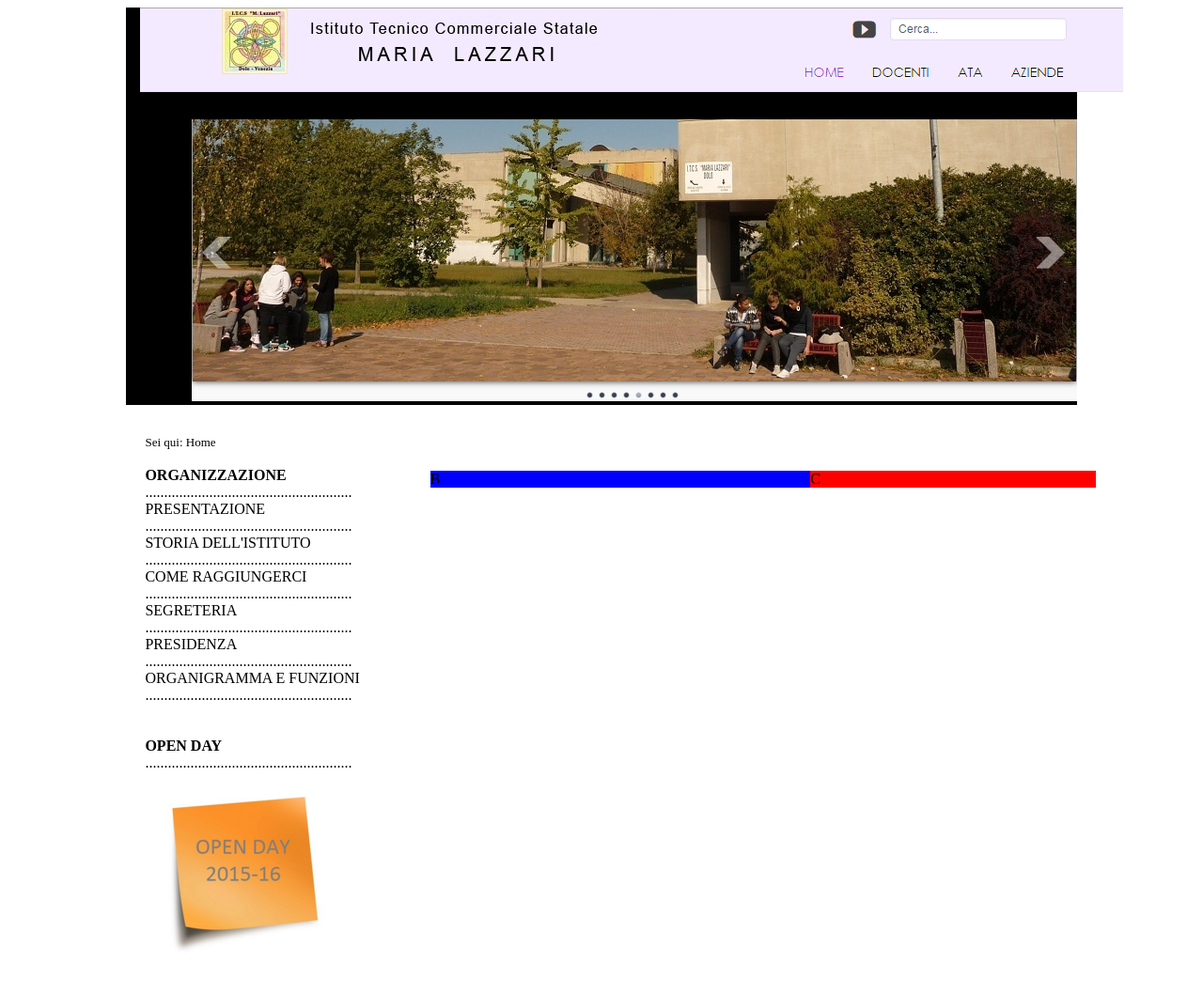
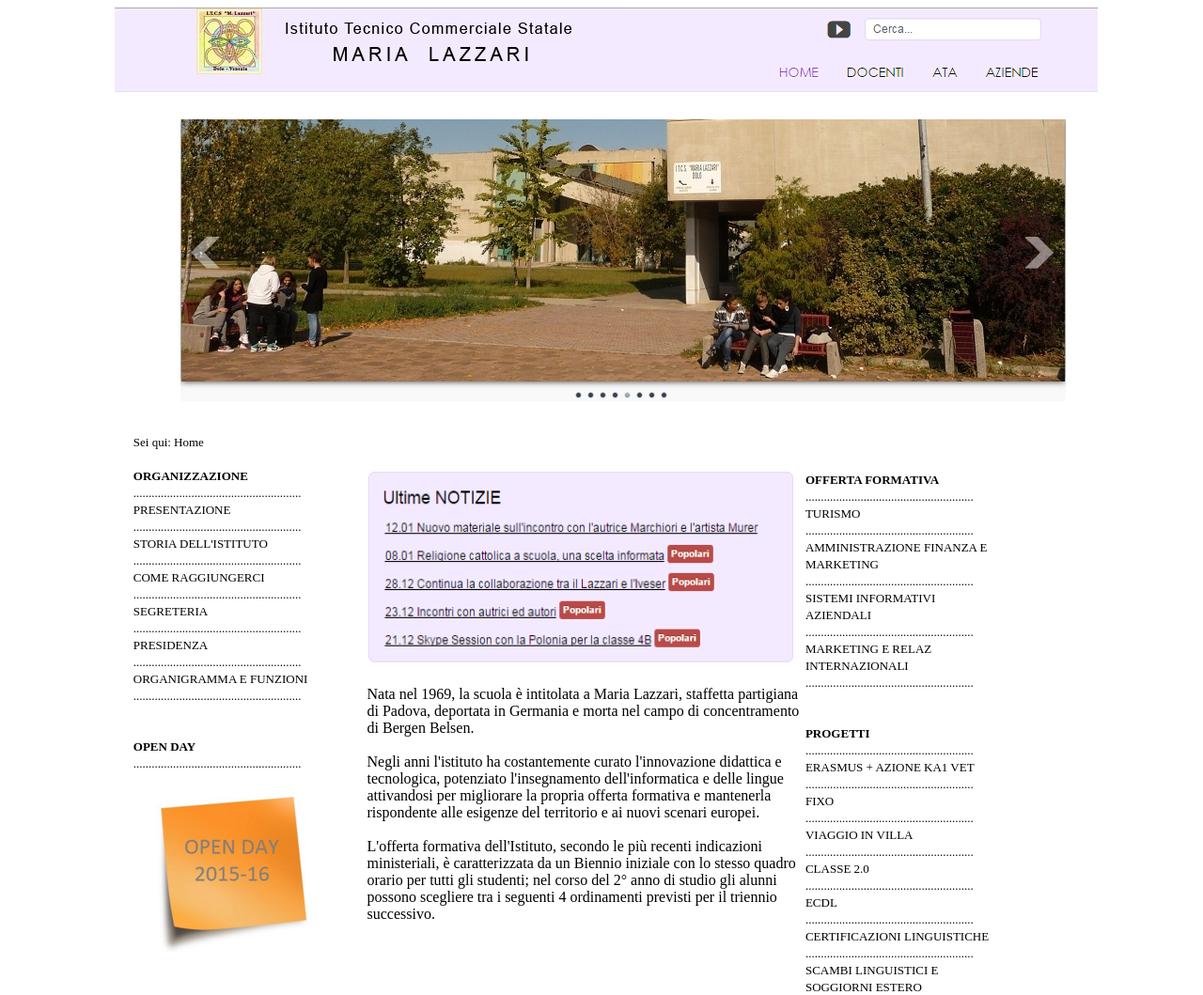
Before and after one commit to dibenedettoivan/Web-Site-exercise-School, a plain HTML site: page index.html in a window 1280 px wide. Shown: the whole page at 94% size. Before the commit the page ends 1032 px from the top, so only its background shows below. Drawn offline with Linux system fonts and the light colour scheme.

Commit message:
Second commit, modified web site, finish web site

```diff
--- a/index.css
+++ b/index.css
@@ -1,15 +1,16 @@
 #tab{
-	width: 80%;
+	width: 82%;
 	height: 100%;
 	margin: auto;
-	background-color: black;
 }
 
 #top{
 	width: 100%;
 	height: 100%;
-	margin: auto;
-	padding-left: 15px;
+	margin: 0;
+	position: 0;
+	margin-top: 0;
+	position: relative;
 }
 
 #center{
@@ -25,22 +26,22 @@
 }
 
 #subsx{
-	width: 30%;
+	width: 24%;
 	height: 100%;
 	float: left;
 	margin-top: 10px;
 }
 
 #subcx{
-	width: 40%;
-	background-color: blue;
+	width: 45%;
 	float: left;
 	margin-top: 50px;
+	font-size: 3;
 }
 
 #subdx{
 	width: 30%;
-	background-color: red;
 	float: left;
 	margin-top: 50px;
+	margin-right: auto;
 }
--- a/index.html
+++ b/index.html
@@ -11,7 +11,7 @@
 		<div id="top"><img src="ImgHeader.png"></div>
 		<div id="center"><img src="ImgHeader2.png"></div>
 		<div id="sub">
-			<div id="subsx"><font size="2">Sei qui: Home</font><br><br>
+			<div id="subsx"><font size="2">Sei qui: Home</font><br><br><font size="2">
 								<b>ORGANIZZAZIONE</b><br>
 			.......................................................<br>
 								PRESENTAZIONE<br>
@@ -28,10 +28,44 @@
 			.......................................................<br>
 			<br><br><b>OPEN DAY</b><br>
 			.......................................................
+			</font>
 			<img src="Scuola1.png"></div>
-			<div id="subcx">B</div>
-			<div id="subdx">C</div>
-		</div>
+			<div id="subcx"><img src="Scuola4.png" width="456px" height="206.6px"><br><br>
+			Nata nel 1969, la scuola &egrave; intitolata a Maria Lazzari, staffetta partigiana di Padova, deportata in Germania e morta nel campo di concentramento di Bergen Belsen.<br><br>
+			Negli anni l'istituto ha costantemente curato l'innovazione didattica e tecnologica, potenziato l'insegnamento dell'informatica e delle lingue attivandosi per migliorare la propria offerta formativa e mantenerla rispondente alle esigenze del territorio e ai nuovi scenari europei.<br><br>
+			L'offerta formativa dell'Istituto, secondo le pi&ugrave; recenti indicazioni ministeriali, &egrave; caratterizzata da un Biennio iniziale con lo stesso quadro orario per tutti gli studenti; nel corso del 2&deg; anno di studio gli alunni possono scegliere tra i seguenti 4 ordinamenti previsti per il triennio successivo.</div>
+			<div id="subdx"><font size="2"><b>OFFERTA FORMATIVA</b><br>
+			.......................................................
+			<br>
+								TURISMO<br>
+			.......................................................<br>
+								AMMINISTRAZIONE FINANZA E <br>
+								MARKETING<br>
+			.......................................................
+			<br>
+								SISTEMI INFORMATIVI<br> AZIENDALI<br>
+			.......................................................
+			<br>
+								MARKETING E RELAZ<br> INTERNAZIONALI<br>
+			.......................................................
+			<br><br><br>
+								<b>PROGETTI</b><br>
+			.......................................................<br>
+								ERASMUS + AZIONE KA1 VET<br>
+			.......................................................<br>
+								FIXO<br>
+			.......................................................<br>
+								VIAGGIO IN VILLA<br>
+			.......................................................<br>
+								CLASSE 2.0<br>
+			.......................................................<br>
+								ECDL<br>
+			.......................................................<br>
+								CERTIFICAZIONI LINGUISTICHE<br>
+			.......................................................<br>
+								SCAMBI LINGUISTICI E<br>
+								SOGGIORNI ESTERO<br></div>
+		</font></div>
 	</div>
 </body>
 </html>
```
Also changed, not shown: Scuola4.png (added).
